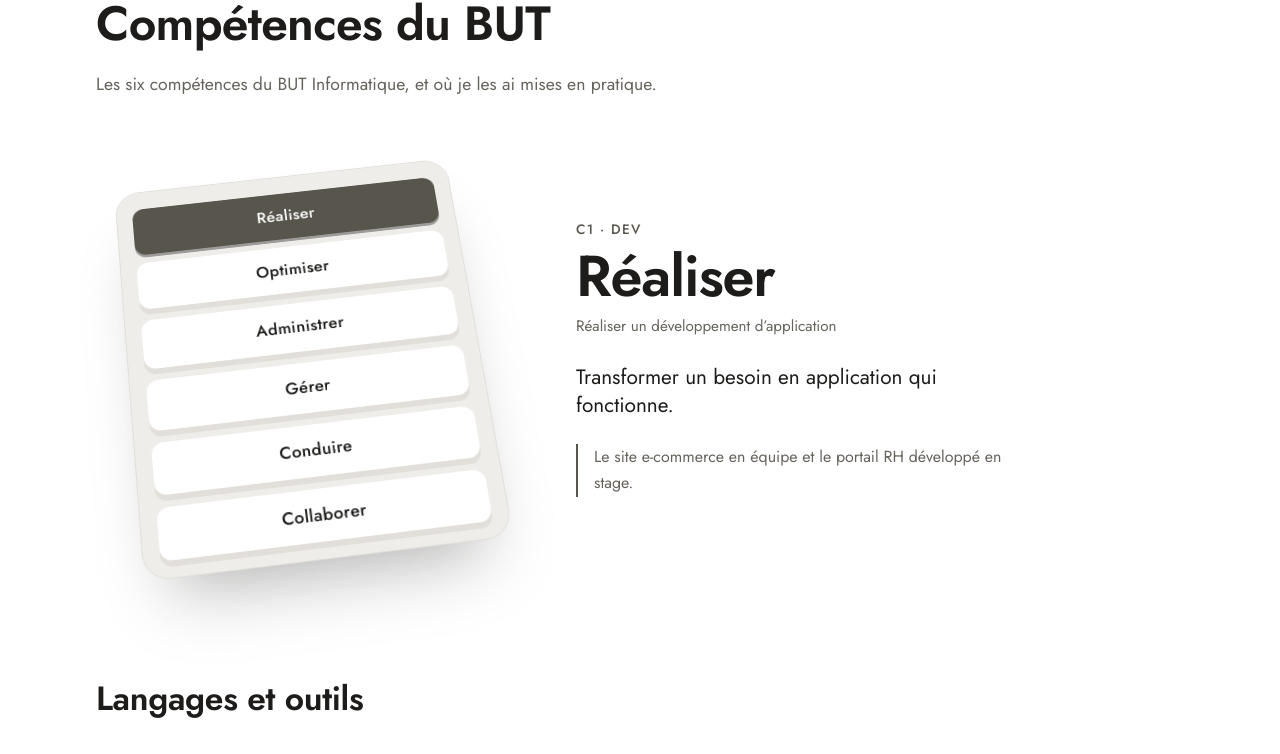
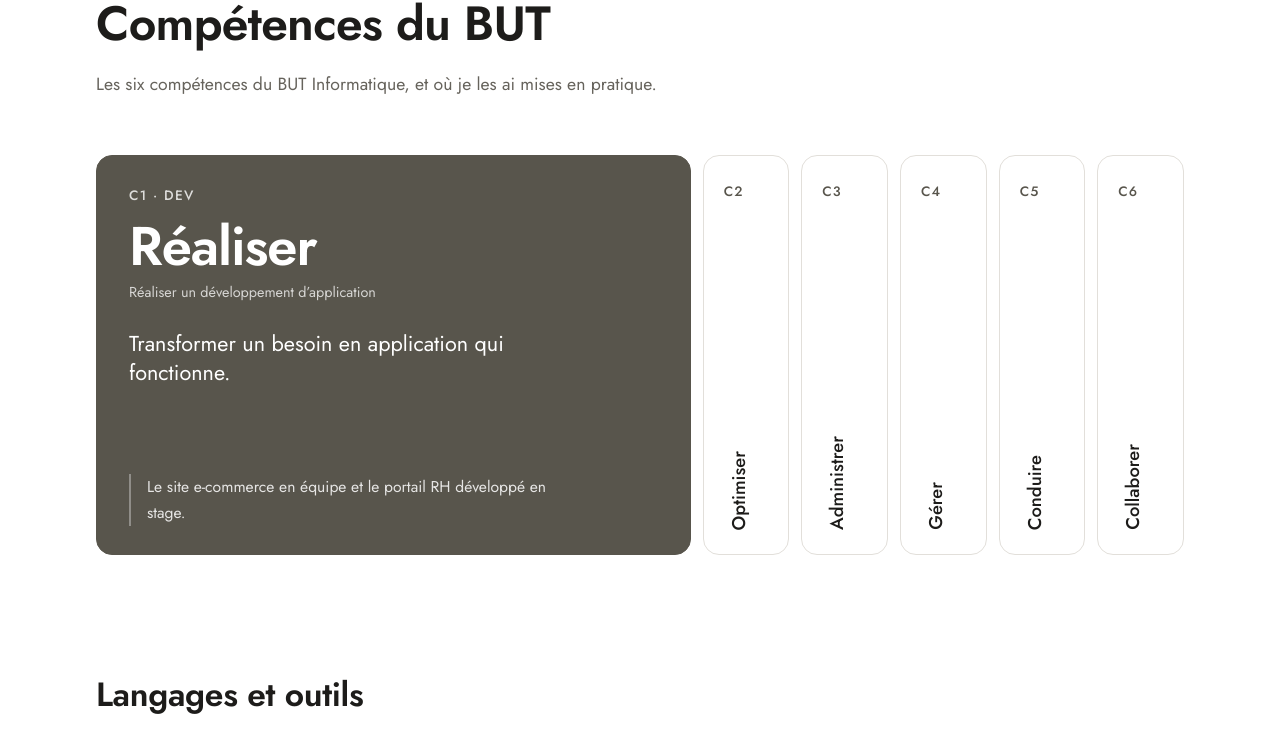
Before and after one commit to kkafe/kkafe.github.io, a React (Vite) app: page / in a window 1280 px wide. Shown: the part 3743-4497 px from the top of the page. Built offline with nearby package versions, Linux system fonts and the light colour scheme.

Commit message:
Nouvelle présentation des compétences du BUT

```diff
--- a/src/components/ButCompetences.tsx
+++ b/src/components/ButCompetences.tsx
@@ -1,80 +1,69 @@
 /*
- * Les 6 compétences du BUT Informatique.
- * À gauche, une pile de touches inclinées en 3D (une par compétence) ; à droite, la compétence choisie.
+ * Les 6 compétences du BUT Informatique, en accordéon.
+ * Ordinateur : six colonnes côte à côte, la colonne choisie s'élargit pour présenter la compétence.
+ * Téléphone : six lignes empilées, la ligne choisie s'ouvre.
  */
-import { AnimatePresence, motion } from 'motion/react';
+import { motion } from 'motion/react';
 import { useState } from 'react';
 import { butSkills } from '../data/content';
 import { ease } from './motion';
 
 export default function ButCompetences() {
   const [active, setActive] = useState(0);
-  const skill = butSkills[active];
-
-  // Flèches du clavier pour passer d'une compétence à l'autre (comportement standard des onglets)
-  const onKey = (e: React.KeyboardEvent) => {
-    const step = e.key === 'ArrowDown' || e.key === 'ArrowRight' ? 1 : e.key === 'ArrowUp' || e.key === 'ArrowLeft' ? -1 : 0;
-    if (!step) return;
-    e.preventDefault();
-    const next = (active + step + butSkills.length) % butSkills.length;
-    setActive(next);
-    document.getElementById(`but-tab-${next}`)?.focus();
-  };
 
   return (
-    <div className="grid items-center gap-12 md:grid-cols-[minmax(0,26rem)_1fr] md:gap-16">
-      {/* Pile de touches inclinée */}
-      <div className="[perspective:1100px]">
-        <div
-          role="tablist"
-          aria-label="Compétences du BUT"
-          aria-orientation="vertical"
-          onKeyDown={onKey}
-          className="mx-auto grid max-w-[18rem] gap-3 sm:max-w-[22rem] rounded-[1.6rem] border border-line bg-subtle p-4 shadow-[0_40px_60px_-30px_rgba(29,28,26,0.35)] [transform:rotateX(18deg)_rotateZ(-7deg)] dark:bg-surface"
-        >
+    <div className="flex flex-col gap-3 md:h-[25rem] md:flex-row">
       {butSkills.map((s, i) => {
         const on = i === active;
+        const num = s.code.split(' ')[0]; // « C1 »
         return (
-              <button
+          <div
             key={s.code}
-                id={`but-tab-${i}`}
-                role="tab"
-                type="button"
-                aria-selected={on}
-                aria-controls="but-panel"
-                tabIndex={on ? 0 : -1}
-                onClick={() => setActive(i)}
-                className={`cursor-pointer rounded-xl px-5 py-3 text-[1.05rem] font-medium tracking-[0.02em] transition-all duration-200 ${
-                  on
-                    ? 'translate-y-[3px] bg-accent text-on-accent shadow-[0_3px_0_0_rgba(0,0,0,0.35)]'
-                    : 'bg-surface text-ink shadow-[0_6px_0_0_var(--color-line)] hover:-translate-y-0.5 hover:shadow-[0_8px_0_0_var(--color-line)] dark:bg-paper'
+            style={{ flexGrow: on ? 7 : 1 }}
+            className={`relative min-w-0 overflow-hidden rounded-2xl border transition-[flex-grow,background-color,border-color] duration-500 ease-[cubic-bezier(0.22,1,0.36,1)] md:basis-0 ${
+              on ? 'border-accent bg-accent text-on-accent' : 'border-line bg-surface hover:bg-accent-soft'
             }`}
           >
+            {/* En-tête cliquable */}
+            <button
+              type="button"
+              id={`but-btn-${i}`}
+              aria-expanded={on}
+              aria-controls={`but-panel-${i}`}
+              onClick={() => setActive(i)}
+              className={`flex w-full cursor-pointer items-center gap-4 px-5 py-4 text-left md:h-full md:flex-col md:items-start md:justify-between md:py-6 ${
+                on ? 'md:pointer-events-none md:absolute md:inset-0 md:opacity-0' : ''
+              }`}
+            >
+              <span className={`text-[0.85rem] font-medium tracking-[0.08em] ${on ? '' : 'text-accent'}`}>{num}</span>
+              <span className="text-[1.15rem] font-medium md:rotate-180 md:[writing-mode:vertical-rl]">{s.verb}</span>
+            </button>
+
+            {/* Contenu de la compétence ouverte */}
+            {on && (
+              <motion.div
+                id={`but-panel-${i}`}
+                role="region"
+                aria-labelledby={`but-btn-${i}`}
+                initial={{ opacity: 0, y: 12 }}
+                animate={{ opacity: 1, y: 0 }}
+                transition={{ duration: 0.45, delay: 0.15, ease }}
+                className="flex flex-col px-5 pb-6 md:h-full md:min-w-[24rem] md:justify-between md:px-8 md:py-7"
+              >
+                <div>
+                  <p className="hidden text-[0.85rem] font-medium tracking-[0.1em] opacity-80 md:block">{s.code}</p>
+                  <h3 className="hidden text-[clamp(2.4rem,1.8rem+2vw,3.4rem)] leading-none font-semibold tracking-[-0.02em] md:mt-3 md:block">
                     {s.verb}
-              </button>
+                  </h3>
+                  <p className="text-[0.9rem] opacity-75 md:mt-2">{s.official}</p>
+                  <p className="mt-4 max-w-md text-[1.2rem] leading-snug md:mt-6 md:text-[1.35rem]">{s.text}</p>
+                </div>
+                <p className="mt-5 max-w-md border-l-2 border-current/40 pl-4 text-[0.98rem] opacity-85">{s.example}</p>
+              </motion.div>
+            )}
+          </div>
         );
       })}
     </div>
-      </div>
-
-      {/* Compétence choisie */}
-      <div id="but-panel" role="tabpanel" aria-labelledby={`but-tab-${active}`} aria-live="polite" className="min-h-[17rem]">
-        <AnimatePresence mode="wait">
-          <motion.div
-            key={skill.code}
-            initial={{ opacity: 0, y: 14 }}
-            animate={{ opacity: 1, y: 0 }}
-            exit={{ opacity: 0, y: -10 }}
-            transition={{ duration: 0.35, ease }}
-          >
-            <p className="text-[0.85rem] font-medium tracking-[0.1em] text-accent">{skill.code}</p>
-            <h3 className="mt-2 text-[clamp(2.4rem,1.8rem+2.4vw,3.6rem)] leading-none font-semibold tracking-[-0.02em]">{skill.verb}</h3>
-            <p className="mt-2 text-[0.95rem] text-muted">{skill.official}</p>
-            <p className="mt-6 max-w-md text-[1.3rem] leading-snug">{skill.text}</p>
-            <p className="mt-6 max-w-md border-l-2 border-accent pl-4 text-[1rem] text-muted">{skill.example}</p>
-          </motion.div>
-        </AnimatePresence>
-      </div>
-    </div>
   );
 }
```
Lines whose indentation alone changed are shown as unchanged.
